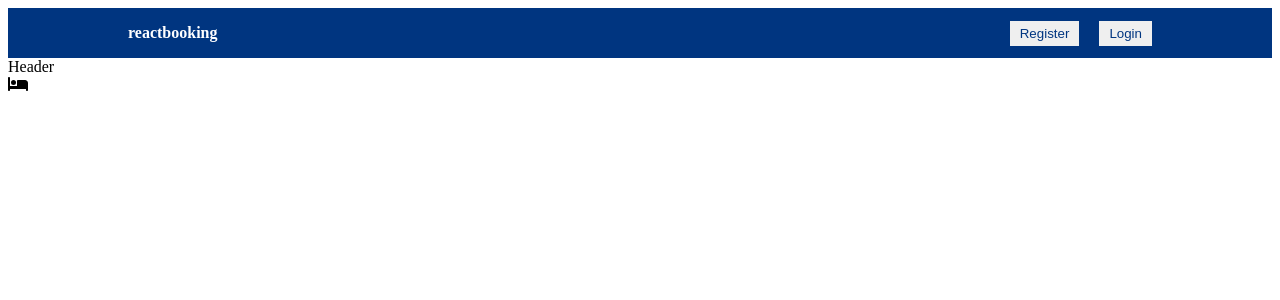
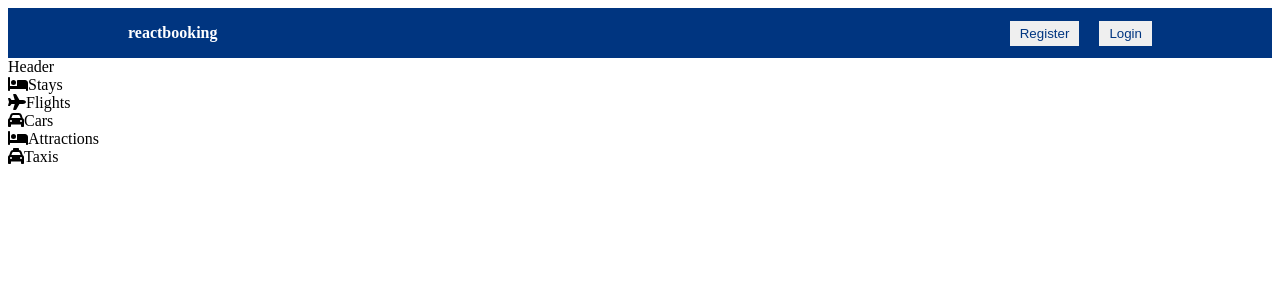
Before and after one commit to ibrahimali-ca/react-booking-app, a React (Create React App) app: page / in a window 1280 px wide. Shown: the top 300 px of the page. Built offline with nearby package versions, Linux system fonts and the light colour scheme.

Commit message:
added more header list items

```diff
--- a/src/components/header/Header.jsx
+++ b/src/components/header/Header.jsx
@@ -1,4 +1,9 @@
-import { faBed } from "@fortawesome/free-solid-svg-icons";
+import {
+  faBed,
+  faPlane,
+  faCar,
+  faTaxi
+} from "@fortawesome/free-solid-svg-icons";
 import { FontAwesomeIcon } from "@fortawesome/react-fontawesome";
 import "./header.css";
 
@@ -9,6 +14,23 @@ const Header = () => {
       <div className="headerList">
         <div className="headerListItem">
           <FontAwesomeIcon icon={faBed} />
+          <span>Stays</span>
+        </div>
+        <div className="headerListItem">
+          <FontAwesomeIcon icon={faPlane} />
+          <span>Flights</span>
+        </div>
+        <div className="headerListItem">
+          <FontAwesomeIcon icon={faCar} />
+          <span>Cars</span>
+        </div>
+        <div className="headerListItem">
+          <FontAwesomeIcon icon={faBed} />
+          <span>Attractions</span>
+        </div>
+        <div className="headerListItem">
+          <FontAwesomeIcon icon={faTaxi} />
+          <span>Taxis</span>
         </div>
       </div>
     </div>
```
